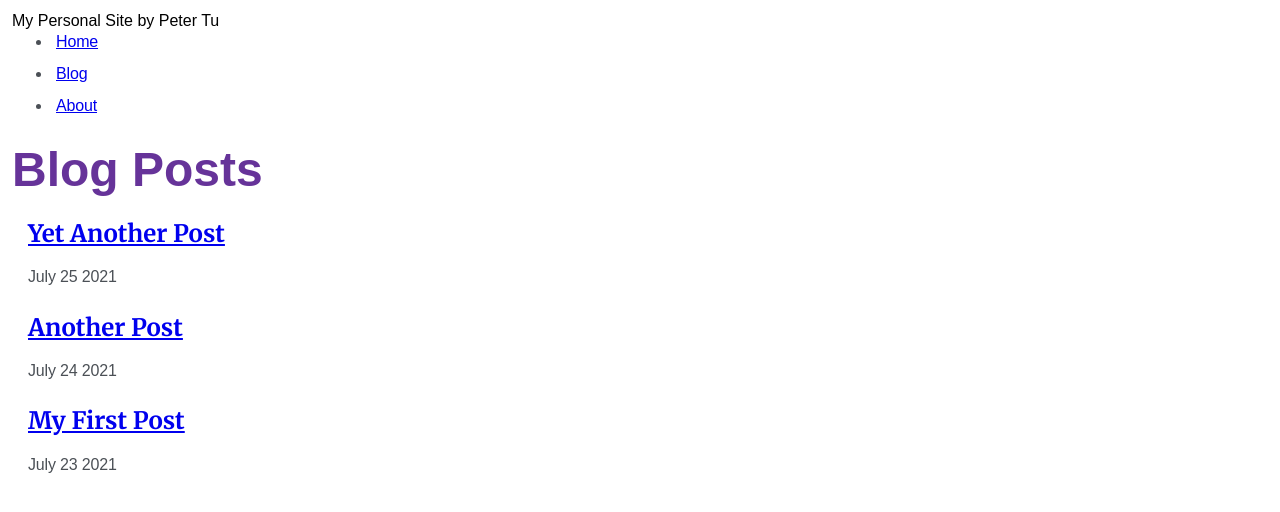
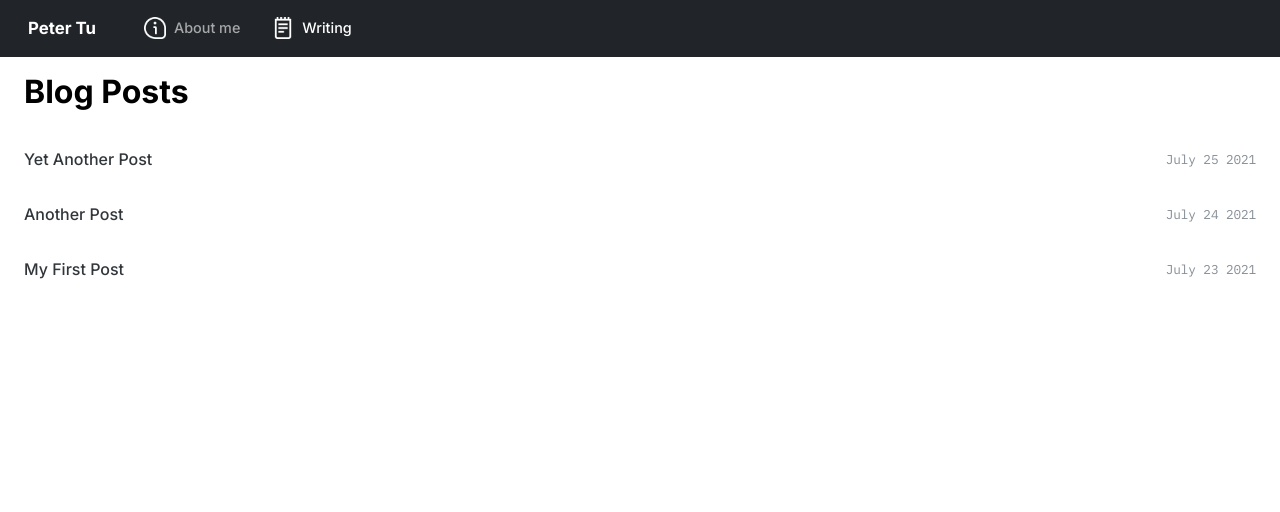
Before and after one commit to tutingjun/petertu.gatsbyjs.io, a Gatsby site: page /blogs in a window 1280 px wide. Built offline with nearby package versions, Linux system fonts and the light colour scheme; Gatsby itself is replaced by a stand-in of ours.

Commit message:
Add styles

```diff
--- /dev/null
+++ b/gatsby-browser.js
@@ -0,0 +1 @@
+import "./src/components/style.css";
--- /dev/null
+++ b/src/components/Navigation.js
@@ -0,0 +1,38 @@
+import React from "react";
+import { Link } from "gatsby";
+
+import info from "../assets/info.png";
+// import user from "../assets/user.png";
+import note from "../assets/notebook.png";
+
+const mainNavItems = [
+  { url: "/about", icon: info, label: "About me" },
+  { url: "/blogs", icon: note, label: "Writing" },
+];
+
+export const Navigation = ({ title }) => {
+  return (
+    <section className="navigation">
+      <div className="container">
+        <nav>
+          <Link to="/" className="item brand">
+            <span>Peter Tu</span>
+          </Link>
+          {mainNavItems.map((item) => (
+            <div className="nav-item-outer">
+              <img src={item.icon} alt={item.label} className="nav-image" />
+              <Link
+                to={item.url}
+                key={item.label}
+                activeClassName="active"
+                className="item"
+              >
+                <span>{item.label}</span>
+              </Link>
+            </div>
+          ))}
+        </nav>
+      </div>
+    </section>
+  );
+};
--- a/src/components/layout.js
+++ b/src/components/layout.js
@@ -1,14 +1,6 @@
 import * as React from "react";
-import { Link, useStaticQuery, graphql } from "gatsby";
-import {
-  container,
-  heading,
-  navLinks,
-  navLinkItem,
-  navLinkText,
-  siteTitle,
-  blogPost,
-} from "./layout.module.css";
+import { useStaticQuery, graphql } from "gatsby";
+import { Navigation } from "./Navigation";
 
 const Layout = ({ pageTitle, children }) => {
   const data = useStaticQuery(graphql`
@@ -22,34 +14,17 @@ const Layout = ({ pageTitle, children }) => {
   `);
 
   return (
-    <div className={container}>
+    <div>
       <title>
         {pageTitle} | {data.site.siteMetadata.title}
       </title>
-      <div className={blogPost}>
-        <header className={siteTitle}>{data.site.siteMetadata.title}</header>
-        <nav>
-          <ul className={navLinks}>
-            <li className={navLinkItem}>
-              <Link to="/" className={navLinkText}>
-                Home
-              </Link>
-            </li>
-            <li className={navLinkItem}>
-              <Link to="/blogs" className={navLinkText}>
-                Blog
-              </Link>
-            </li>
-            <li className={navLinkItem}>
-              <Link to="/about" className={navLinkText}>
-                About
-              </Link>
-            </li>
-          </ul>
-        </nav>
-      </div>
-      <h1 className={heading}>{pageTitle}</h1>
-      <main>{children}</main>
+      <Navigation />
+      <main>
+        <div className="container">
+          <h1 className="heading">{pageTitle}</h1>
+          {children}
+        </div>
+      </main>
     </div>
   );
 };
--- a/src/components/layout.module.css
+++ /dev/null
@@ -1,77 +0,0 @@
-@import url("https://fonts.googleapis.com/css2?family=IBM+Plex+Mono:wght@400;600&family=Inter:wght@400;500;700;900&family=Merriweather:wght@400;700&display=swap");
-
-:root {
-  --font-family-heading: "Merriweather", -apple-system, BlinkMacSystemFont,
-    "Helvetica Neue", Arial, sans-serif;
-  --gray-7: #4b5056;
-  --font-color-base: var(--gray-7);
-}
-.container {
-  margin: auto;
-  padding: 0.25rem;
-  font-family: sans-serif;
-}
-.container h2 {
-  color: rgb(44, 36, 52);
-  line-height: 1.1;
-  margin-top: 1.5rem !important;
-  margin-bottom: 1.5rem;
-  font-weight: 600;
-  scroll-margin-top: 80px;
-  font-size: 1.5rem;
-  font-weight: 900;
-  margin-bottom: 1rem;
-  font-family: var(--font-family-heading);
-}
-p,
-ul {
-  color: var(--font-color-base);
-  -webkit-font-smoothing: auto;
-  line-height: 1.7;
-  margin-top: 0;
-  margin-bottom: 1.5rem;
-  letter-spacing: -0.01rem;
-}
-
-ul li ul,
-ol li ol {
-  margin-top: 0.5rem;
-  margin-bottom: 0;
-}
-
-li {
-  line-height: 1.5;
-  margin-bottom: 0.5rem;
-  padding-left: 0.25rem;
-}
-.heading {
-  color: rebeccapurple;
-  margin-top: 0.3rem;
-  margin-bottom: 1rem;
-  font-size: 3rem;
-}
-.nav-links {
-  display: flex;
-  list-style: none;
-  padding-left: 0;
-}
-.nav-link-item {
-  padding-right: 2rem;
-}
-.nav-link-text {
-  color: black;
-}
-.site-title {
-  font-size: 1rem;
-  color: gray;
-  font-weight: 700;
-  margin: 2rem 0 0 0;
-}
-.blog-post {
-  display: flex;
-  justify-content: space-between;
-  max-height: 250px;
-}
-main {
-  margin: 1em;
-}
--- /dev/null
+++ b/src/components/style.css
@@ -0,0 +1,304 @@
+@import url("https://fonts.googleapis.com/css2?family=IBM+Plex+Mono:wght@400;600&family=Inter:wght@400;500;700;900&family=Merriweather:wght@400;700&display=swap");
+
+:root {
+  /* Font family */
+  --font-family-base: "Inter", -apple-system, BlinkMacSystemFont,
+    "Helvetica Neue", Arial, sans-serif;
+  --font-family-monospace: "IBM Plex Mono", Menlo, monospace;
+  --font-family-heading: "Merriweather", -apple-system, BlinkMacSystemFont,
+    "Helvetica Neue", Arial, sans-serif;
+
+  /* Colors */
+  --gray-0: #f8f9fa;
+  --gray-05: #f3f6f9;
+  --gray-1: #f1f3f5;
+  --gray-2: #e9ecef;
+  --gray-3: #dee2e6;
+  --gray-4: #ced4da;
+  --gray-5: #adb5bd;
+  --gray-6: #868e96;
+  --gray-7: #4b5056;
+  --gray-8: #31363b;
+  --gray-9: #212529;
+  --font-color-base: var(--gray-7);
+
+  --orange: #ff7e22;
+  --yellow: #fca62a;
+  --pink: #e855b3;
+  --purple: #623ac6;
+  --indigo: #5a43f1;
+  --indigo-dark: #4509cf;
+  --indigo-light: #969bf6;
+  --indigo-muted: #f1f2fd;
+
+  /* Font color */
+  --font-color-base: var(--gray-7);
+  --font-color-muted: var(--gray-6);
+  --font-color-heading: var(--gray-8);
+  --font-color-bright: var(--gray-9);
+  --font-color-hero-heading: var(--gray-0);
+  /* Elements */
+  --background-color: white;
+  --card-background-color: var(--gray-05);
+  --button-background-color: white;
+  --marker: #da66b7;
+  --link: var(--indigo);
+  --link-hover-color: var(--indigo-muted);
+  --navbar: var(--gray-9);
+  --year: var(--green);
+  --star: var(--yellow);
+  --post-time-color: var(--gray-6);
+  --card-time-color: var(--font-color-muted);
+  --project-time-color: var(--font-color-muted);
+  --highlight-color: var(--green);
+  --blockquote-background: var(--indigo-muted);
+  --file-background: #e9ecef;
+  --inline-code-background-color: rgba(0, 0, 0, 0.05);
+}
+
+*,
+*::before,
+*::after {
+  box-sizing: border-box;
+}
+
+html {
+  font-family: var(--font-family-base);
+  -webkit-font-smoothing: antialiased;
+  -moz-osx-font-smoothing: grayscale;
+
+  line-height: 2;
+  font-size: 16px;
+  font-weight: normal;
+  font-kerning: normal;
+}
+
+body {
+  margin: 0;
+  padding: 0;
+  background: var(--background-color);
+}
+
+a {
+  color: var(--link);
+  text-decoration: none;
+}
+
+p,
+ul,
+ol,
+ul,
+table,
+blockquote {
+  color: var(--font-color-base);
+}
+
+p,
+ul,
+ol {
+  -webkit-font-smoothing: auto;
+  line-height: 1.7;
+  margin-top: 0;
+  margin-bottom: 1.5rem;
+  letter-spacing: -0.01rem;
+}
+
+ul {
+  padding-left: 1.5rem;
+}
+
+ul li ul,
+ol li ol {
+  margin-top: 0.5rem;
+  margin-bottom: 0;
+}
+
+li {
+  line-height: 1.5;
+  margin-bottom: 0.5rem;
+  padding-left: 0.25rem;
+}
+
+li::marker {
+  font-size: 1.1rem;
+  line-height: 1;
+  color: var(--marker);
+}
+
+main {
+  margin-top: 60px;
+}
+
+h3 {
+  font-size: 1.5rem;
+  font-weight: 900;
+  margin-bottom: 1rem;
+  color: var(--font-color-heading);
+  font-family: var(--font-family-heading);
+}
+
+/* Containers */
+
+.container {
+  max-width: var(--content-width);
+  padding: 0 1.5rem;
+  margin-left: auto;
+  margin-right: auto;
+}
+
+.layout {
+  display: flex;
+  flex-direction: column;
+  min-height: 100vh;
+}
+
+.segment {
+  margin-top: 1.5rem;
+  margin-bottom: 1.5rem;
+}
+
+.segment.small {
+  margin-top: 1rem;
+  margin-bottom: 1rem;
+}
+
+.segment.large {
+  margin-top: 4rem;
+  margin-bottom: 4rem;
+}
+
+@media screen and (min-width: 700px) {
+  .segment {
+    margin-top: 3rem;
+    margin-bottom: 3rem;
+  }
+
+  .segment.small {
+    margin-top: 1.5rem;
+    margin-bottom: 1.5rem;
+  }
+}
+
+/* navigation */
+
+.navigation {
+  position: fixed;
+  top: 0;
+  left: 0;
+  width: 100%;
+  z-index: 3;
+  padding: 0.75rem 0;
+  background-color: var(--gray-9);
+}
+
+.navigation .container {
+  display: flex;
+}
+
+.navigation nav {
+  display: flex;
+  align-items: center;
+  justify-content: space-between;
+  gap: 1.5rem;
+}
+
+.navigation a.item {
+  display: flex;
+  justify-content: space-between;
+  align-items: center;
+  gap: 0.5rem;
+  cursor: pointer;
+  font-size: 0.9rem;
+  font-weight: 500;
+  color: rgba(255, 255, 255, 0.6);
+  padding: 0;
+  border: none;
+  border-radius: 0;
+  border-top: 2px solid transparent;
+  border-bottom: 2px solid transparent;
+  margin: 0 0.5rem;
+}
+
+.navigation a.brand {
+  display: flex;
+  align-items: center;
+  gap: 0.5rem;
+  line-height: 1.2;
+  font-size: 1.05rem;
+  font-weight: 600;
+  color: white;
+  margin: 0 0.5rem 0 0.25rem;
+  border-bottom: 2px solid transparent;
+}
+
+.nav-item-outer {
+  display: flex;
+  align-items: center;
+}
+
+.navigation a.item:hover,
+.navigation a.item.active {
+  color: white;
+}
+
+.navigation .item.brand span {
+  display: block;
+}
+
+.navigation a.brand {
+  margin: 0 1.5rem 0 0.25rem;
+}
+
+.nav-image {
+  display: block;
+  height: 22px;
+  width: 22px;
+  min-height: 22px;
+  min-width: 22px;
+}
+
+.grid {
+  display: block;
+  max-width: 800px;
+}
+/*
+@media screen and (min-width: 1000px) {
+  .grid {
+    display: grid;
+    grid-template-columns: auto 280px;
+    gap: 5rem;
+  }
+} */
+
+a.post {
+  display: grid !important;
+  grid-template-columns: 1fr 100px;
+  gap: 1.5rem;
+  padding: 0.2rem 0;
+  margin: 0.2rem 0;
+  background: transparent;
+  text-decoration: none;
+}
+
+a.post:hover,
+a.post:hover h3 {
+  color: var(--font-color-bright);
+  text-decoration: underline;
+}
+
+a.post h3 {
+  margin: 0;
+  font-size: 1rem;
+  color: var(--font-color-heading);
+  font-weight: 500;
+  font-family: var(--font-family-base);
+  line-height: 1.3;
+}
+a.post p {
+  display: block;
+  margin-left: auto;
+  font-family: var(--font-family-monospace);
+  color: var(--post-time-color);
+  font-size: 0.8rem;
+  font-weight: 500;
+}
--- a/src/pages/blogs.js
+++ b/src/pages/blogs.js
@@ -1,20 +1,19 @@
 import * as React from "react";
 import Layout from "../components/layout";
 import { graphql, Link } from "gatsby";
-import { blogPost } from "../components/layout.module.css";
+
+import "../components/style.css";
 
 const BlogPage = ({ data }) => {
   return (
     <Layout pageTitle="Blog Posts">
       {data.allMarkdownRemark.edges.map((edge) => (
-        <article key={edge.node.id} className={blogPost}>
-          <h2>
-            <Link to={edge.node.frontmatter.slug}>
-              {edge.node.frontmatter.title}
-            </Link>
-          </h2>
-          <p>{edge.node.frontmatter.date}</p>
-        </article>
+        <div key={edge.node.id}>
+          <Link to={edge.node.frontmatter.slug} className="post">
+            <h3>{edge.node.frontmatter.title} </h3>
+            <p>{edge.node.frontmatter.date}</p>
+          </Link>
+        </div>
       ))}
     </Layout>
   );
--- a/src/templates/blogTemplate.js
+++ b/src/templates/blogTemplate.js
@@ -9,8 +9,10 @@ export default function Template({ data }) {
   // const image = getImage(frontmatter.hero_image);
   return (
     <Layout pageTitle={frontmatter.title}>
-      <p>Reading time: {markdownRemark.fields.readingTime.text}</p>
-      <div dangerouslySetInnerHTML={{ __html: html }} />
+      <div className="grid">
+        <p>Reading time: {markdownRemark.fields.readingTime.text}</p>
+        <div dangerouslySetInnerHTML={{ __html: html }} />
+      </div>
     </Layout>
   );
 }
```
Also changed, not shown: src/assets/info.png (added), src/assets/notebook.png (added), src/assets/user.png (added).
